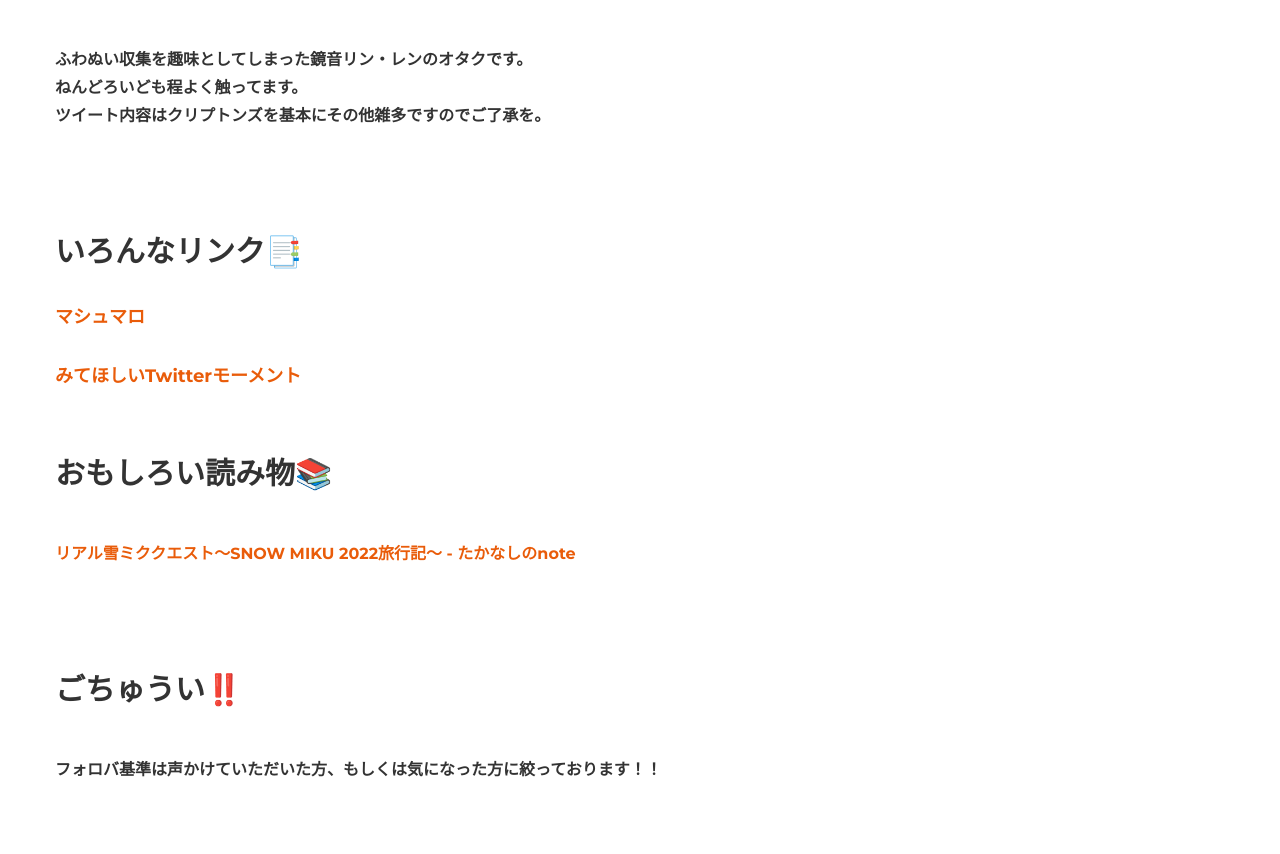
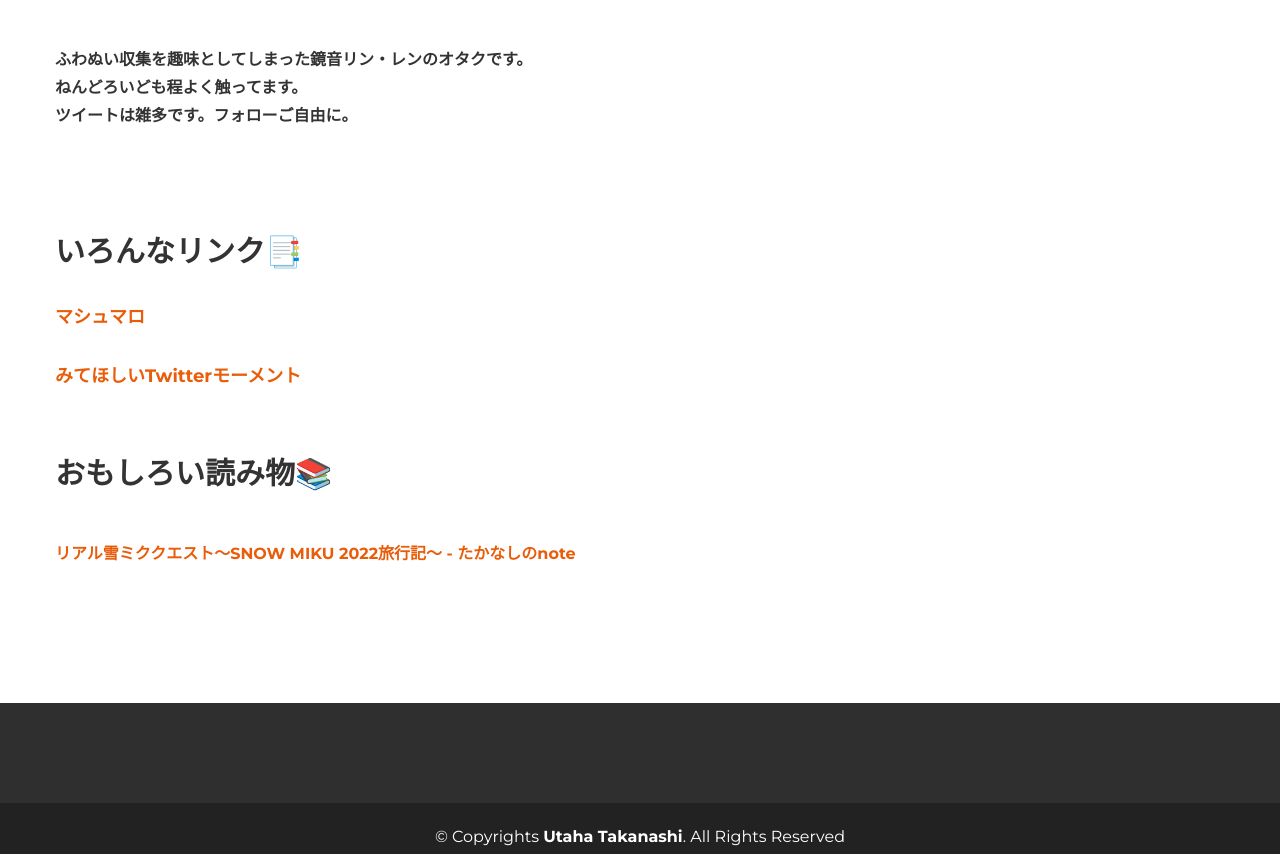
Before and after one commit to NobleSys-tk/NobleSys-tk.github.io, a plain HTML site: page index.html in a window 1280 px wide. Shown: the part 575-1429 px from the top of the page. Drawn offline with Linux system fonts and the light colour scheme; a script that the page names is missing.

Commit message:
20221030 del/fix

```diff
--- a/index.html
+++ b/index.html
@@ -67,7 +67,7 @@
           <h1>たかなし🍐</h1>
           <p>【分身🐣→
             <a href="https://twitter.com/uzura_22" target="_brank">@uzura_22</a>
-            】ふわぬいはいいぞ // 📷 // 💻 // 📱 // <a href="https://twitter.com/search?q=%23fightgsr&src=hashtag_click" target="_brank">#fightgsr</a></p>
+            】かわいいふわぬい // すてきなねんどろ // ふしぎのツイート <a href="https://twitter.com/search?q=%23fightgsr&src=hashtag_click" target="_brank">#fightgsr</a></p>
         </div>
         <!-- /col-lg-8 -->
       </div>
@@ -93,7 +93,7 @@
             <br>
             ねんどろいども程よく触ってます。
             <br>
-            ツイート内容はクリプトンズを基本にその他雑多ですのでご了承を。
+            ツイートは雑多です。フォローご自由に。
           </p>
         </h3>
         <br>
@@ -125,21 +125,6 @@
         <h3>
           <p>
             <a href="https://note.com/utaha_takanashi/n/ncab266a230a1" target="_brank">リアル雪ミククエスト〜SNOW MIKU 2022旅行記〜 - たかなしのnote</a>
-          </p>
-        </h3>
-        <br>
-      </div>
-    </div>
-
-    <div class="row mt left">
-      <div class="col-sm">
-        <h2>
-          ごちゅうい‼️
-        </h2>
-        <br>
-        <h3>
-          <p>
-            フォロバ基準は声かけていただいた方、もしくは気になった方に絞っております！！
           </p>
         </h3>
         <br>
```
